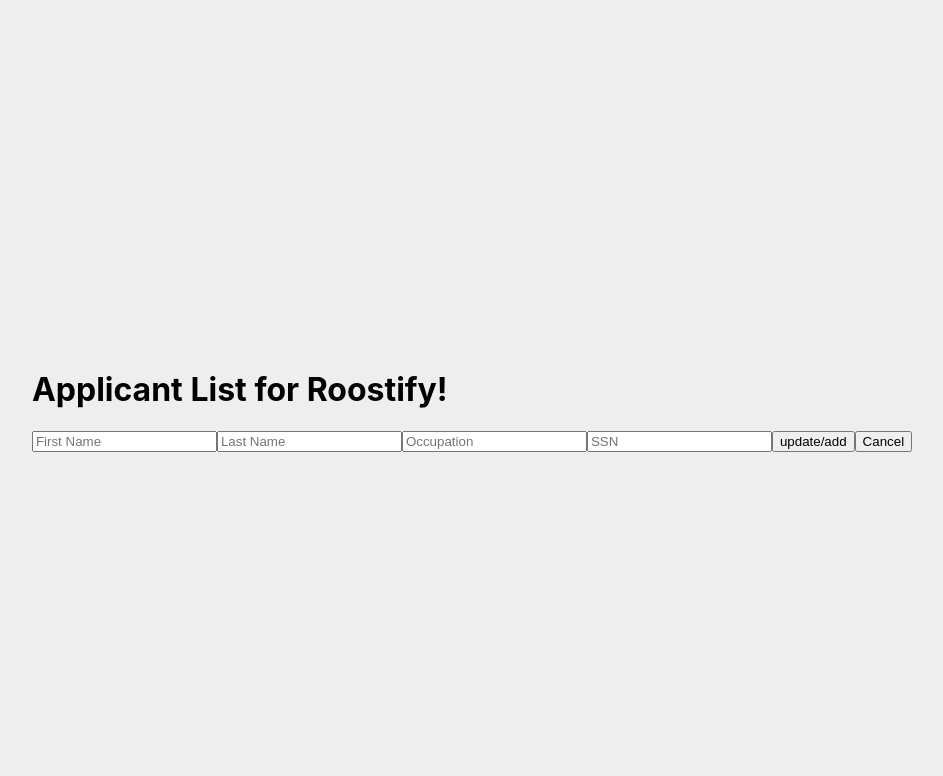
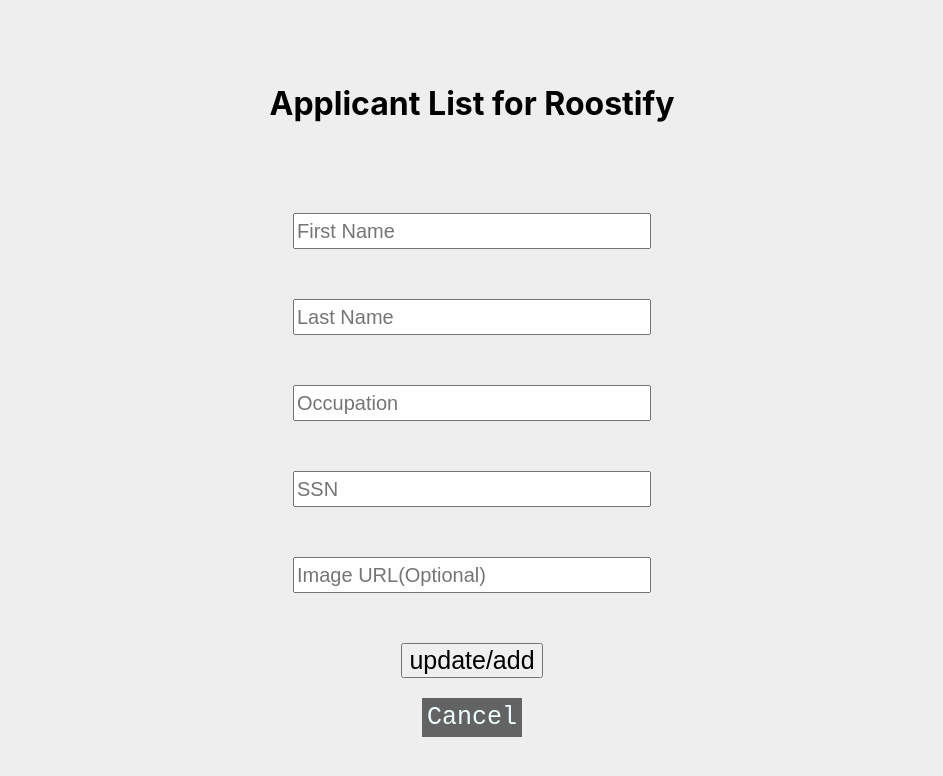
Before and after one commit to Cassandraheil/Applicant-List, a React (Create React App) app in the folder applicant-list/: page /form in a window 1280 px wide. Shown: the top 776 px of the page, without its empty margins (168-1111 px from the left). Built offline with nearby package versions, Linux system fonts and the light colour scheme.

Commit message:
added some styling

```diff
--- a/applicant-list/src/App.css
+++ b/applicant-list/src/App.css
@@ -46,3 +46,26 @@
   justify-content: center;
   align-items: center;
 }
+
+a {
+  color: #FFF;
+  display: block;
+  margin-left: auto;
+  margin-right: auto;
+  width: fit-content;
+  color: azure;
+  background-color: rgb(99, 99, 99);
+  text-align: center;
+  font-family:monospace;
+  font-size: 25px;
+  text-decoration: none;
+  padding: 5px;
+  margin-top: 20px;
+}
+a:hover {
+   color: #00F
+}
+h1{
+  text-align: center;
+  padding-bottom: 40px;
+}
--- a/applicant-list/src/App.js
+++ b/applicant-list/src/App.js
@@ -26,16 +26,6 @@
     })
   };
 
-  updateApplicant = id => {
-    console.log("this shall be updated", id)
-  }
-
-  addApplicant = e => {
-    e.preventDefault();
-
-      console.log("something happening",this.state.applicants.firstName)
-  }
-
   removeApplicant = e => {
     // filtering through the applicants id's, and showing only the id's not equal to the applicants removed.
     const applicants = this.state.applicants.filter(applicant => applicant.id !== this.state.id);
@@ -54,7 +44,7 @@
           onClose={this.onClose}
           show={this.state.show}    // sends the show state to the modal page
           removeApplicant={this.removeApplicant}  // passes the removeapplicant function
-          >Are you sure you would like to remove them from the applicants list?</Modal>
+          >Are you sure you would like to remove this applicant from the list?</Modal>
 
          {/* Run through all the tasks I set inside it for every applicant in the json*/}
         {this.state.applicants.map(applicant =>
@@ -64,11 +54,12 @@
               lastName={applicant.lastName}
               occupation={applicant.occupation}
               ssn={applicant.ssn}
+              img={applicant.img}
               showModal={this.showModal}              // passes the showmodal function
               updateApplicant={this.updateApplicant}  // passes the update applicant function
           />
         )}
-        <button><Link to="/form" className={window.location.pathname === "/form" ? "nav-link active" : "nav-link"}>Add Applicant</Link></button>
+        <Link to="/form" className={window.location.pathname === "/form" ? "nav-link active" : "nav-link"}>Add Applicant</Link>   {/* this link will switch to the /form route */}
       </>
     )}
 }
--- a/applicant-list/src/Routes.js
+++ b/applicant-list/src/Routes.js
@@ -6,7 +6,7 @@
 function Routes(){
     return(
         <>
-        <h1>Applicant List for Roostify!</h1>
+        <h1>Applicant List for Roostify</h1>
         <Router>
              <Switch>   {/*switch renders one exclusive route that matches the input */}
                 <Route exact path="/" component={App}/> {/* this will render the app component */}
--- a/applicant-list/src/applicants.json
+++ b/applicant-list/src/applicants.json
@@ -5,7 +5,7 @@
         "lastName": "Heil",
         "occupation": "Intern",
         "ssn": "123456789",
-        "img": "https://www.google.com/url?sa=i&url=https%3A%2F%2Fwww.trafalgar.com%2Freal-word%2F6-animals-not-endangered-species-list%2F&psig=AOvVaw1a7W-iTOLm7zUpyUqhQ4hK&ust=1614452845610000&source=images&cd=vfe&ved=0CAIQjRxqFwoTCND2rd6fiO8CFQAAAAAdAAAAABAD"
+        "img": "https://miro.medium.com/max/11520/0*pAypSD1ZSCCw0NcL"
     },
     {
         "id": 2,
--- a/applicant-list/src/components/Form/index.jsx
+++ b/applicant-list/src/components/Form/index.jsx
@@ -1,6 +1,7 @@
 import React, {Component} from "react";
 import { Link } from "react-router-dom"
 import applicants from "../../applicants.json"
+import "./style.css"
 
 
 class Form extends React.Component {
@@ -37,9 +38,14 @@
             type="text"
             placeholder="SSN"
             />
+            <input
+            type="text"
+            placeholder="Image URL(Optional)"
+            />
+            {/* https://cdn.pixabay.com/photo/2015/10/05/22/37/blank-profile-picture-973460_960_720.png */}
 
-         <button onClick={this.addApplicant}>update/add</button>
-         <Link to="/"><button>Cancel</button></Link>
+         <button className="btn" onClick={this.addApplicant}>update/add</button>
+         <Link to="/">Cancel</Link>
         </div>
     )}
 }
--- /dev/null
+++ b/applicant-list/src/components/Form/style.css
@@ -0,0 +1,16 @@
+input{
+    display: block;
+    margin-top: 50px;
+    height: 30px;
+    font-size: 20px;
+    width: 350px;
+    margin-left: auto;
+  margin-right: auto;
+}
+.btn{
+    margin-top: 50px;
+    font-size: 25px;
+    display: block;
+    margin-left: auto;
+    margin-right: auto;
+}
--- a/applicant-list/src/components/Modal/index.jsx
+++ b/applicant-list/src/components/Modal/index.jsx
@@ -3,7 +3,8 @@
 
 
 class Modal extends React.Component {
-    render(props) {
+  render(props) {
+      console.log("props", this.props)
       // this will not render the component if the state is false
         if(!this.props.show){
             return null;
--- a/applicant-list/src/components/Modal/style.css
+++ b/applicant-list/src/components/Modal/style.css
@@ -1,8 +1,8 @@
 
 .modal {
-    width: 500px;
+    width: 550px;
     background: white;
-    border: 1px solid #ccc;
+    border: 2px solid #ccc;
     transition: 1.1s ease-out;
     box-shadow:
       -2rem 2rem 2rem rgba(black, 0.2);
@@ -12,6 +12,8 @@
     visibility: visible;
       offset-rotate: 0deg;
       offset-path: path("M 250,100 S -300,500 -700,-200");
+      margin-left: auto;
+  margin-right: auto;
 }
 .content {
     padding: 1rem;
--- a/applicant-list/src/components/applicantCard/index.jsx
+++ b/applicant-list/src/components/applicantCard/index.jsx
@@ -3,9 +3,13 @@
 
 // Application card will display the applicants in a uniform way
 function ApplicationCard(props){ // props from app.js will give me the data I need
+    console.log("props img", props.img)
     return(
         // card to hold the information in
         <div className="card">
+
+            <img src={props.img} alt="applicants image"/>
+
             <div className="info">
                 <ul>
                     {/* passing in props(the information passed down from app.js) */}
@@ -14,11 +18,11 @@
                     <li>Occupation: {props.occupation}</li>
                     <li>SSN: {props.ssn}</li>
                 </ul>
+            <button className="cardBtn" onClick={() => props.updateApplicant(props.id)}>Update</button>
 
+            <button className="cardBtn" onClick={e => props.showModal(props.id)}> Remove</button>
             </div>
-            <button onClick={() => props.updateApplicant(props.id)}>Update</button>
 
-            <button onClick={e => props.showModal(props.id)}> Remove</button>
         </div>
     )
 }
--- a/applicant-list/src/components/applicantCard/style.css
+++ b/applicant-list/src/components/applicantCard/style.css
@@ -0,0 +1,22 @@
+img{
+    height: 150px;
+    width:150px;
+    display: inline-block;
+    border: 3px solid #ccc;
+    border-radius: 80px;
+}
+.info{
+    display: inline-block;
+    padding: 10px;
+}
+.cardBtn{
+    margin-left: 25px;
+}
+
+.card{
+    border: 3px solid rgb(99, 99, 99);
+    display: inline-block;
+    padding: 10px;
+    margin: 20px;
+    background-color: white;
+}
```
